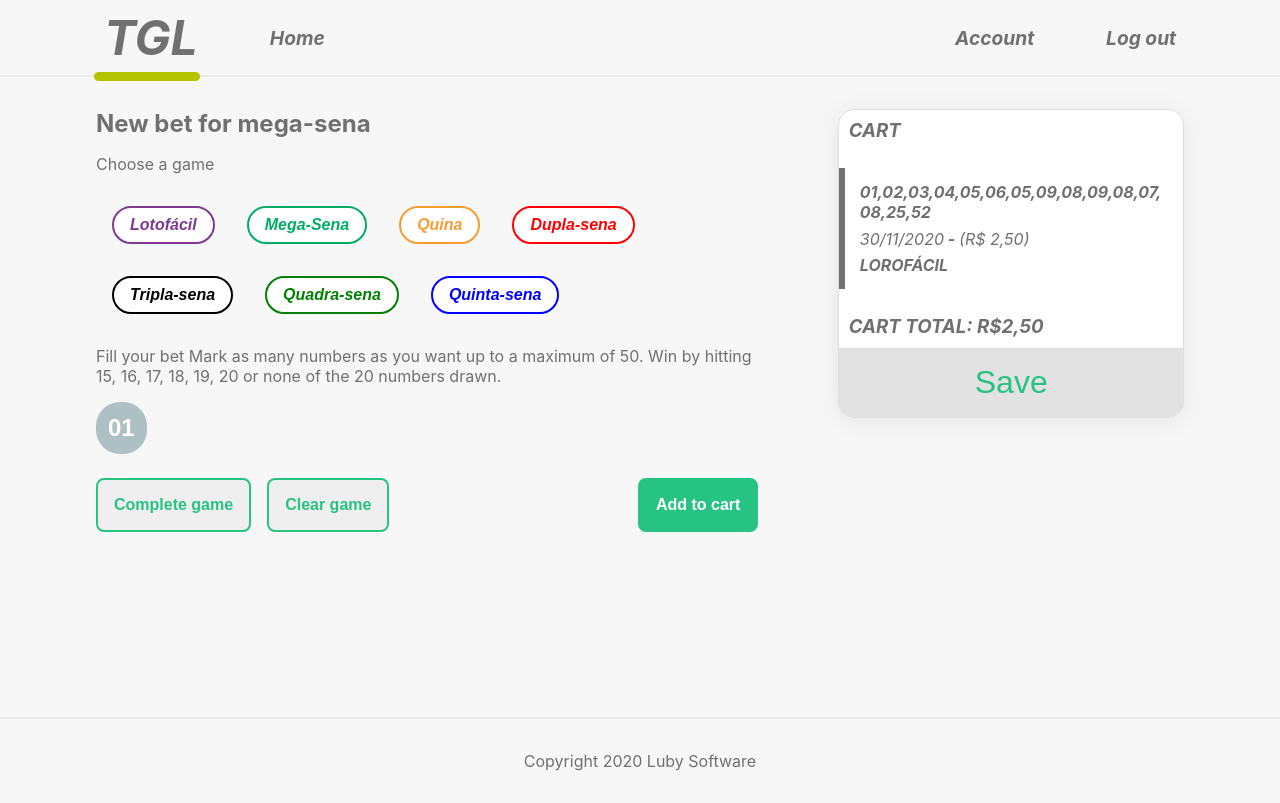
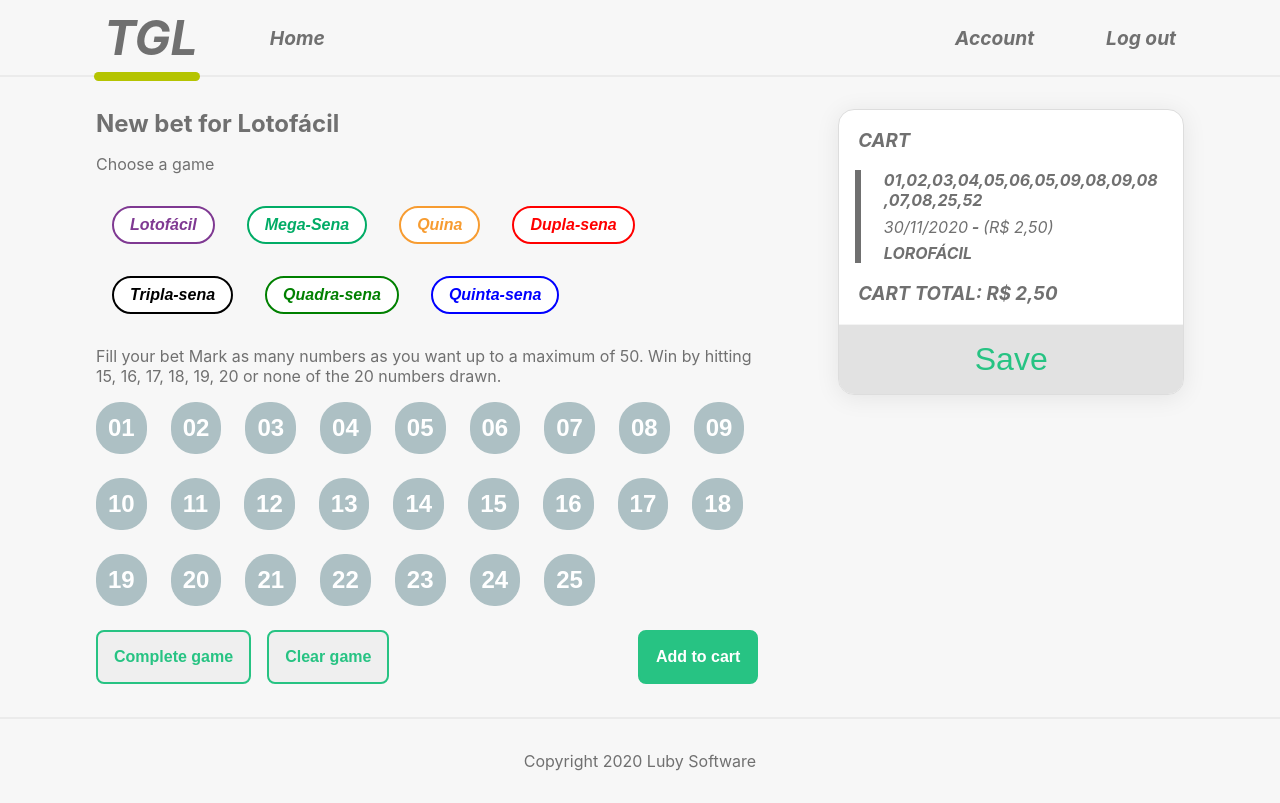
Before and after one commit to HerbertNordson/Loteria-ReactJS, a React (Create React App) app: page / in a window 1280 px wide. Built offline with nearby package versions, Linux system fonts and the light colour scheme.

Commit message:
feat: criação de Context e consumo de API

```diff
--- a/src/App.tsx
+++ b/src/App.tsx
@@ -1,13 +1,16 @@
 import "./App.css";
 import GameBet from "./components/page/gameBet/GameBet";
+import { ContextProvider } from "./components/utils/context";
 // import RecentGame from "./components/page/recent/RecentGame";
 // import Home from "./components/page/home/Home";
 
 const App = () => {
   return (
     <div className="App">
-      <GameBet />
-      <footer>Copyright 2020 Luby Software</footer>
+      <ContextProvider>
+        <GameBet />
+        <footer>Copyright 2020 Luby Software</footer>
+      </ContextProvider>
     </div>
   );
 };
--- a/src/components/layout/button/buttonFitler.tsx
+++ b/src/components/layout/button/buttonFitler.tsx
@@ -4,6 +4,7 @@ import { ButtonType } from "./styled";
 type params = {
   name: string;
   color: string;
+  key: number;
 };
 
 const ButtonFilter = (props: params) => {
--- a/src/components/page/gameBet/GameBet.tsx
+++ b/src/components/page/gameBet/GameBet.tsx
@@ -1,17 +1,18 @@
-import { Fragment, useEffect, useState } from "react";
+import { Fragment, useContext, useEffect, useState } from "react";
 import ButtonFilter from "../../layout/button/buttonFitler";
 import ButtonsAct from "../../layout/buttonAct/buttonAct";
 import { Card } from "../../layout/card/styled";
 import CompleteGame from "../../layout/game/CompleteGame";
 import Header from "../../layout/header/Header";
 import { TypesCenter, TypesContent } from "./styled";
+import { context } from "../../utils/context";
 
 interface GameBetProps {
   name?: string;
   number?: number;
 }
 
-interface TypeGames {
+interface ContentType {
   type: string;
   description: string;
   range: number;
@@ -21,27 +22,52 @@ interface TypeGames {
 }
 
 const GameBet = (props: GameBetProps) => {
-  const [data, setData] = useState<TypeGames[]>([]);
+  const [type, setType] = useState<String>("Lotofácil");
+  const [description, setDescription] = useState<String>("");
+  const [range, setRange] = useState<Number>(0);
+  const [price, setPrice] = useState<Number>(0);
+  const [maxNumber, setMaxNumber] = useState<Number>();
+  const [color, setColor] = useState<String>("");
+  const buttonArray = [];
+
+  const ctxData = useContext(context);
 
   useEffect(() => {
-    fetch("./games.json", {
-      headers: {
-        Accept: "aplications/json",
-      },
-    })
-      .then((response) => response.json())
-      .then((response) => setData(response.types));
-  }, []);
+    ctxData.map((content: ContentType) => {
+      if (content.type === type) {
+        return ContentTypesHandler(content);
+      }
+    });
+  }, [ContentTypesHandler]);
+
+  function ContentTypesHandler(props: ContentType) {
+    setType(props.type);
+    setDescription(props.description);
+    setRange(props.range);
+    setPrice(props.price);
+    setMaxNumber(props["max-number"]);
+    setColor(props.color);
+  }
+
+  for (let i = 1; i <= range; i++) {
+    buttonArray.push(
+      <button className="number">{i < 10 ? `0${i}` : i}</button>
+    );
+  }
+
+  let priceFinal: any = 0;
 
   return (
     <Fragment>
       <Header />
       <TypesContent>
         <TypesCenter>
-          <h2>New bet for mega-sena</h2>
+          <h2>New bet for {type}</h2>
           <p>Choose a game</p>
-          {data.map((types) => {
-            return <ButtonFilter name={types.type} color={types.color} />;
+          {ctxData.map((types, key) => {
+            return (
+              <ButtonFilter key={key} name={types.type} color={types.color} />
+            );
           })}
           <p>
             Fill your bet{" "}
@@ -51,7 +77,7 @@ const GameBet = (props: GameBetProps) => {
             </span>
           </p>
 
-          <button className="number">01</button>
+          {buttonArray}
 
           <ButtonsAct />
         </TypesCenter>
@@ -60,7 +86,13 @@ const GameBet = (props: GameBetProps) => {
             <h3>Cart</h3>
             <CompleteGame />
             <h3>
-              Cart <span>total: R$</span>2,50
+              Cart <span>total: </span>
+              {price > 0
+                ? (priceFinal = price.toLocaleString("pt-BR", {
+                    style: "currency",
+                    currency: "BRL",
+                  }))
+                : "R$ 0,00"}
             </h3>
             <button>Save</button>
           </Card>
--- a/src/components/page/gameBet/styled.js
+++ b/src/components/page/gameBet/styled.js
@@ -16,7 +16,7 @@ export const TypesContent = styled.main`
   .Cart div > div {
     text-transform: uppercase;
     font-style: italic;
-    padding: 0.5em;
+    margin: 1em;
   }
 
   .Cart button {
@@ -66,5 +66,10 @@ export const TypesCenter = styled.section`
   @media (max-width: 780px) {
     width: auto;
     padding: 2em 0;
+
+    & .number {
+      margin: 0.2em;
+      margin-bottom: 0.5em;
+    }
   }
 `;
--- /dev/null
+++ b/src/components/utils/context.tsx
@@ -0,0 +1,32 @@
+import React, { createContext, useState, useEffect, ReactNode } from "react";
+
+interface TypeGames {
+  type: string;
+  description: string;
+  range: number;
+  price: number;
+  "max-number": number;
+  color: string;
+}
+
+interface ContextProviderProps {
+  children: ReactNode;
+}
+
+export const context = createContext<TypeGames[]>([]);
+
+export function ContextProvider(props: ContextProviderProps) {
+  const [data, setData] = useState<TypeGames[]>([]);
+
+  useEffect(() => {
+    fetch("./games.json", {
+      headers: {
+        Accept: "aplications/json",
+      },
+    })
+      .then((response) => response.json())
+      .then((response) => setData(response.types));
+  }, []);
+
+  return <context.Provider value={data}>{props.children}</context.Provider>;
+}
```
